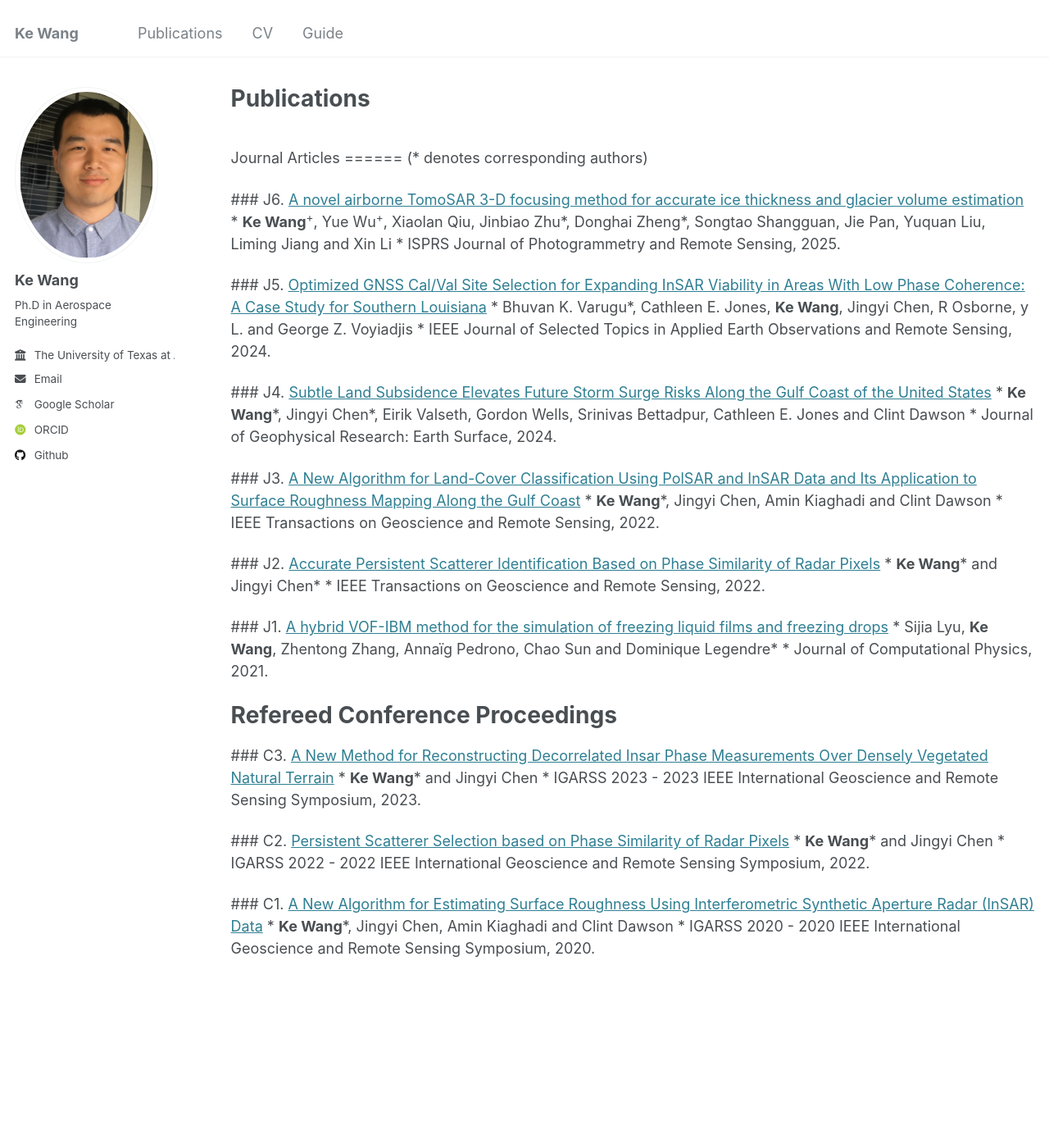
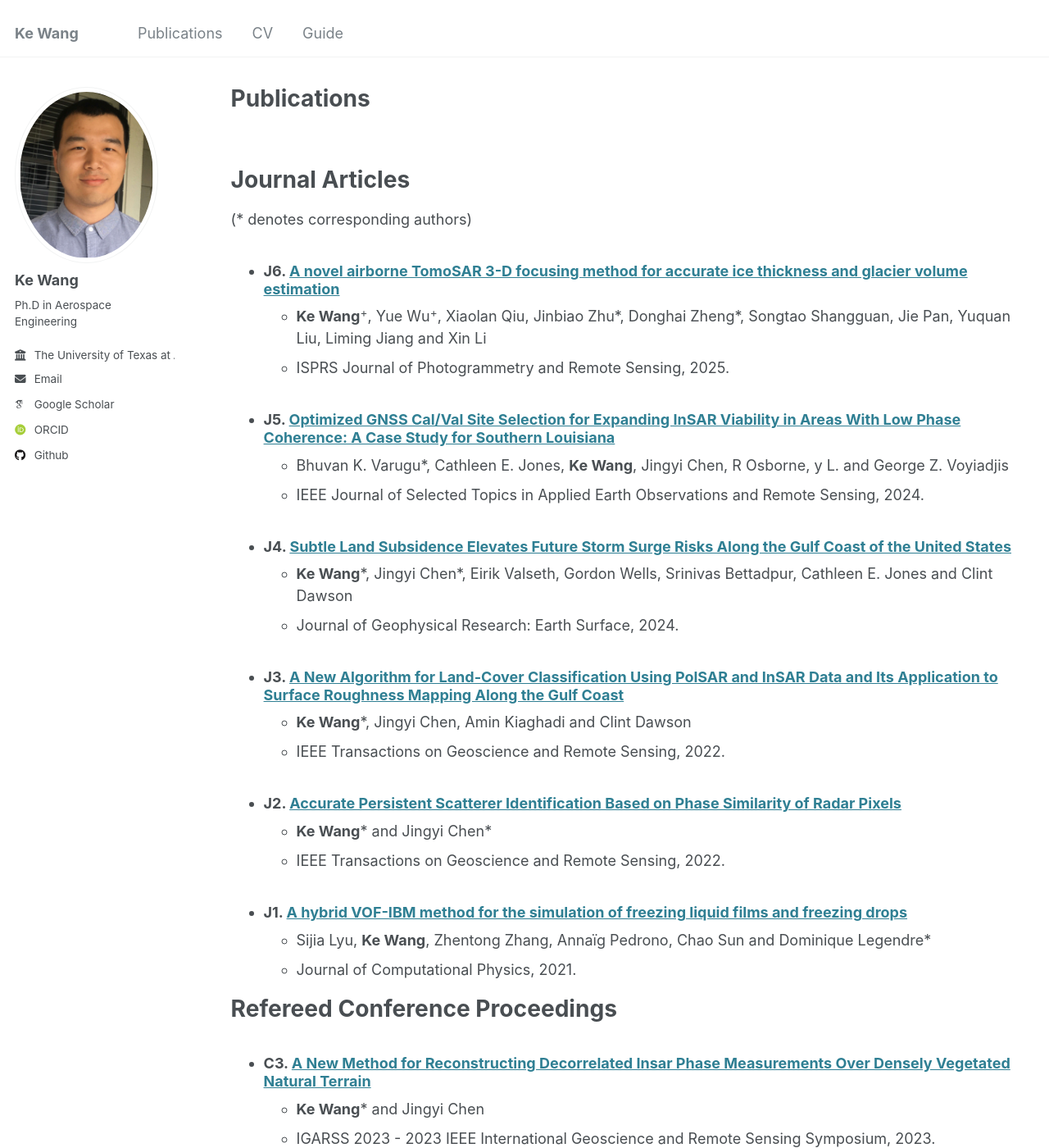
Before and after one commit to aik9508/aik9508.github.io, a Jekyll site: the page built from _pages/publications.md, in a window 1280 px wide and 1400 px high. Shown: the whole window at 82% size. Built offline with Jekyll 4.4.1, drawn with Linux system fonts in a browser that asks for light colours; some web fonts are replaced; some of the changed text lies outside the part shown.

```diff
--- a/_pages/publications.md
+++ b/_pages/publications.md
@@ -12,45 +12,48 @@ author_profile: true
 {% include base_path %}
 
 <br>
+
+
+
 Journal Articles
 ======
 (\* denotes corresponding authors)
 
-   ### J6. [A novel airborne TomoSAR 3-D focusing method for accurate ice thickness and glacier volume estimation](https://https://doi.org/10.1016/j.isprsjprs.2025.01.011)
+*  ### J6. [A novel airborne TomoSAR 3-D focusing method for accurate ice thickness and glacier volume estimation](https://https://doi.org/10.1016/j.isprsjprs.2025.01.011)
       * **Ke Wang**<sup>+</sup>, Yue Wu<sup>+</sup>, Xiaolan Qiu, Jinbiao Zhu\*, Donghai Zheng\*, Songtao Shangguan, Jie Pan, Yuquan Liu, Liming Jiang and Xin Li
       * ISPRS Journal of Photogrammetry and Remote Sensing, 2025.
 
-   ### J5. [Optimized GNSS Cal/Val Site Selection for Expanding InSAR Viability in Areas With Low Phase Coherence: A Case Study for Southern Louisiana](https://10.1109/JSTARS.2024.3361800)
+*  ### J5. [Optimized GNSS Cal/Val Site Selection for Expanding InSAR Viability in Areas With Low Phase Coherence: A Case Study for Southern Louisiana](https://10.1109/JSTARS.2024.3361800)
       * Bhuvan K. Varugu\*, Cathleen E. Jones, **Ke Wang**, Jingyi Chen, R Osborne, y L. and George Z. Voyiadjis
       * IEEE Journal of Selected Topics in Applied Earth Observations and Remote Sensing, 2024.
 
-   ### J4. [Subtle Land Subsidence Elevates Future Storm Surge Risks Along the Gulf Coast of the United States](https://https://doi.org/10.1029/2024JF007858)
+*  ### J4. [Subtle Land Subsidence Elevates Future Storm Surge Risks Along the Gulf Coast of the United States](https://https://doi.org/10.1029/2024JF007858)
       * **Ke Wang**\*, Jingyi Chen\*, Eirik Valseth, Gordon Wells, Srinivas Bettadpur, Cathleen E. Jones and Clint Dawson
       * Journal of Geophysical Research: Earth Surface, 2024.
 
-   ### J3. [A New Algorithm for Land-Cover Classification Using PolSAR and InSAR Data and Its Application to Surface Roughness Mapping Along the Gulf Coast](https://10.1109/TGRS.2021.3083492)
+*  ### J3. [A New Algorithm for Land-Cover Classification Using PolSAR and InSAR Data and Its Application to Surface Roughness Mapping Along the Gulf Coast](https://10.1109/TGRS.2021.3083492)
       * **Ke Wang**\*, Jingyi Chen, Amin Kiaghadi and Clint Dawson
       * IEEE Transactions on Geoscience and Remote Sensing, 2022.
 
-   ### J2. [Accurate Persistent Scatterer Identification Based on Phase Similarity of Radar Pixels](https://10.1109/TGRS.2022.3210868)
+*  ### J2. [Accurate Persistent Scatterer Identification Based on Phase Similarity of Radar Pixels](https://10.1109/TGRS.2022.3210868)
       * **Ke Wang**\* and Jingyi Chen\*
       * IEEE Transactions on Geoscience and Remote Sensing, 2022.
 
-   ### J1. [A hybrid VOF-IBM method for the simulation of freezing liquid films and freezing drops](https://https://doi.org/10.1016/j.jcp.2021.110160)
+*  ### J1. [A hybrid VOF-IBM method for the simulation of freezing liquid films and freezing drops](https://https://doi.org/10.1016/j.jcp.2021.110160)
       * Sijia Lyu, **Ke Wang**, Zhentong Zhang, Annaïg Pedrono, Chao Sun and Dominique Legendre\*
       * Journal of Computational Physics, 2021.
 
 Refereed Conference Proceedings
 ======
 
-   ### C3. [A New Method for Reconstructing Decorrelated Insar Phase Measurements Over Densely Vegetated Natural Terrain](https://10.1109/IGARSS52108.2023.10282116)
+*  ### C3. [A New Method for Reconstructing Decorrelated Insar Phase Measurements Over Densely Vegetated Natural Terrain](https://10.1109/IGARSS52108.2023.10282116)
       * **Ke Wang**\* and Jingyi Chen
       * IGARSS 2023 - 2023 IEEE International Geoscience and Remote Sensing Symposium, 2023.
 
-   ### C2. [Persistent Scatterer Selection based on Phase Similarity of Radar Pixels](https://10.1109/IGARSS46834.2022.9884255)
+*  ### C2. [Persistent Scatterer Selection based on Phase Similarity of Radar Pixels](https://10.1109/IGARSS46834.2022.9884255)
       * **Ke Wang**\* and Jingyi Chen
       * IGARSS 2022 - 2022 IEEE International Geoscience and Remote Sensing Symposium, 2022.
 
-   ### C1. [A New Algorithm for Estimating Surface Roughness Using Interferometric Synthetic Aperture Radar (InSAR) Data](https://10.1109/IGARSS39084.2020.9323083)
+*  ### C1. [A New Algorithm for Estimating Surface Roughness Using Interferometric Synthetic Aperture Radar (InSAR) Data](https://10.1109/IGARSS39084.2020.9323083)
       * **Ke Wang**\*, Jingyi Chen, Amin Kiaghadi and Clint Dawson
       * IGARSS 2020 - 2020 IEEE International Geoscience and Remote Sensing Symposium, 2020.
```
Also changed, not shown: markdown_generator/myPubsFrombib.py (+5 -2 lines).
